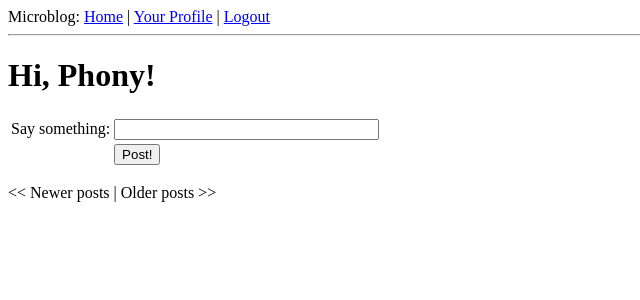
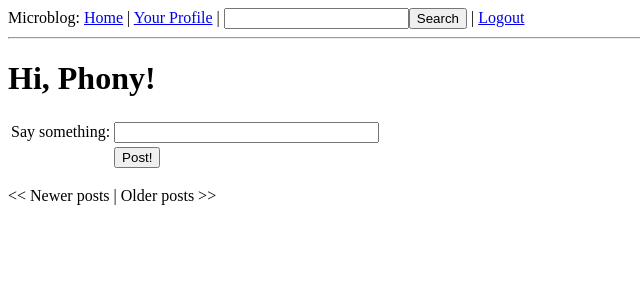
Before and after one commit to Reticentman/microblog, a Flask app: page / in a window 1280 px wide. Shown: the top 300 px of the page, without its empty margins (0-640 px from the left). Run offline with Flask 2, Linux system fonts and the light colour scheme; a user stored in the database is signed in; data comes from the database, SQL or seed files in the repository; both versions use the stored data as it was after the commit; data that the repository does not hold is empty; parts of the project's set-up code (start-up, migrations or seed data) failed here and were passed over.

Commit message:
Lesson 10 of mega flask tutorial

```diff
--- a/app/forms.py
+++ b/app/forms.py
@@ -32,3 +32,6 @@ class EditForm(Form):
 
 class PostForm(Form):
     post = StringField('post', validators=[DataRequired()])
+
+class SearchForm(Form):
+    search = StringField('search', validators=[DataRequired()])
--- a/app/models.py
+++ b/app/models.py
@@ -1,5 +1,13 @@
 from hashlib import md5
 from app import db
+from app import app
+
+import sys
+if sys.version_info >= (3, 0):
+    enable_search = False
+else:
+    enable_search = True
+    import flask_whooshalchemy as whooshalchemy
 
 
 followers = db.Table(
@@ -82,6 +90,8 @@ class User(db.Model):
 
 
 class Post(db.Model):
+    __searchable__ = ['body']
+
     id = db.Column(db.Integer, primary_key=True)
     body = db.Column(db.String(140))
     timestamp = db.Column(db.DateTime)
@@ -89,3 +99,6 @@ class Post(db.Model):
 
     def __repr__(self):
         return '<Post %r>' % (self.body)
+
+if enable_search:
+    whooshalchemy.whoosh_index(app, Post)
--- a/app/templates/base.html
+++ b/app/templates/base.html
@@ -11,6 +11,7 @@
         <a href="{{ url_for('index') }}">Home</a>
         {% if g.user.is_authenticated %}
         | <a href="{{ url_for('user', nickname=g.user.nickname) }}">Your Profile</a>
+        | <form style="display: inline;" action="{{ url_for('search') }}" method="post" name="search">{{ g.search_form.hidden_tag() }}{{ g.search_form.search(size=20) }}<input type="submit" value="Search"></form>
         | <a href="{{ url_for('logout') }}">Logout</a>
         {% endif %}
     </div>
--- a/app/views.py
+++ b/app/views.py
@@ -2,9 +2,9 @@ from flask import render_template, flash, redirect, session, url_for, request, g
 from flask_login import login_user, logout_user, current_user, login_required
 from datetime import datetime
 from app import app, db, lm, oid
-from .forms import LoginForm, EditForm, PostForm
+from .forms import LoginForm, EditForm, PostForm, SearchForm
 from .models import User, Post
-from config import POSTS_PER_PAGE
+from config import POSTS_PER_PAGE, MAX_SEARCH_RESULTS
 
 
 @lm.user_loader
@@ -19,6 +19,7 @@ def before_request():
         g.user.last_seen = datetime.utcnow()
         db.session.add(g.user)
         db.session.commit()
+        g.search_form = SearchForm()
 
 
 @app.errorhandler(404)
@@ -165,3 +166,18 @@ def unfollow(nickname):
     db.session.commit()
     flash('You have stopped following ' + nickname + '.')
     return redirect(url_for('user', nickname=nickname))
+
+@app.route('/search', method=['POST'])
+@login_required
+def search():
+    if not g.search_form.validate_on_submit():
+        return redirect(url_for('index'))
+    return redirect(url_for('search_results', query=g.search_form.search.data))
+
+@app.route('/search_results/<query>')
+@login_required
+def search_results(query):
+    results = Post.query.whoosh_search(query, MAX_SEARCH_RESULTS).all()
+    return render_template('search_results.html',
+                            query=query,
+                            results=results)
--- a/config.py
+++ b/config.py
@@ -25,3 +25,7 @@ ADMINS = ['you@example.com']
 
 # pagination
 POSTS_PER_PAGE = 3
+
+WHOOSH_BASE = os.path.join(basedir, 'search.db')
+
+MAX_SEARCH_RESULTS = 50
```
Also changed, not shown: app/templates/login.html (+6 -7 lines), search_results.html (added, +9 -0 lines), app.db, 8 other files.
